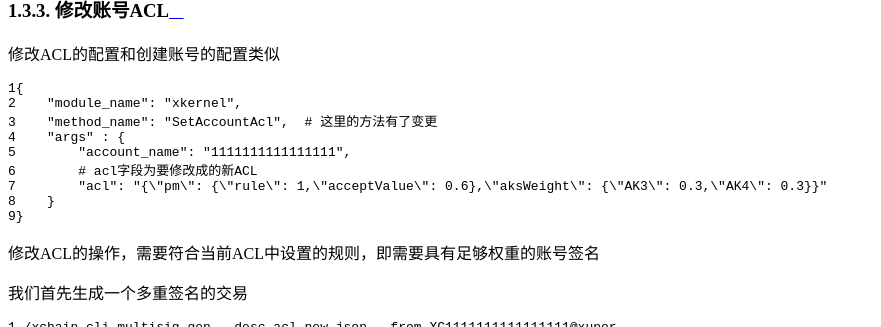
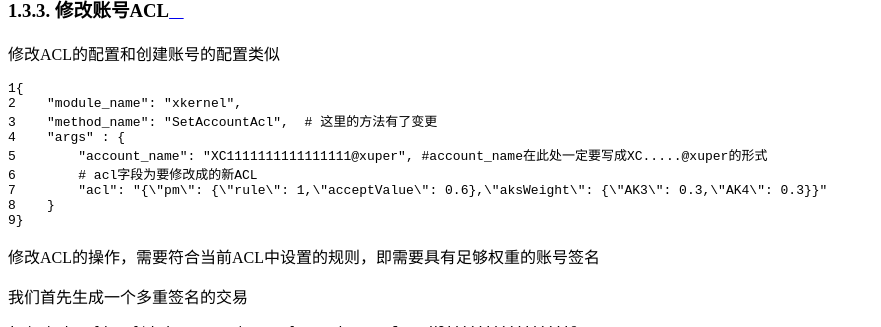
Before and after one commit to xuperchain/docs, a Sphinx documentation site: the page built from source/advanced_usage/contract_accounts.rst, in a window 1280 px wide and 900 px high, scrolled down 4105 px, cut to the strip 115-442 px from the top of the window. Shown: the whole strip, without its empty margins (0-881 px from the left). Built offline with Sphinx 7.4.7 and the Read the Docs theme 2.0.0, drawn with Linux system fonts in a browser that asks for light colours; comment, search, counter and statistics services are not loaded.

Commit message:
Update contract_accounts.rst
在修改ACL配置方法时，将"account_name": "1111111111111111" 修改为了 "account_name": "XC1111111111111111@xuper"。
在修改ACL配置时account_name需要设定为XC......@xuper形式，而创建ACL时,写为："account_name": "1111111111111111"即可。

```diff
--- a/source/advanced_usage/contract_accounts.rst
+++ b/source/advanced_usage/contract_accounts.rst
@@ -125,7 +125,7 @@ XuperChain的客户端工具提供了ACL查询功能，只需如下命令
         "module_name": "xkernel",
         "method_name": "SetAccountAcl",  # 这里的方法有了变更
         "args" : {
-            "account_name": "1111111111111111",
+            "account_name": "XC1111111111111111@xuper", #account_name在此处一定要写成XC.....@xuper的形式
             # acl字段为要修改成的新ACL
             "acl": "{\"pm\": {\"rule\": 1,\"acceptValue\": 0.6},\"aksWeight\": {\"AK3\": 0.3,\"AK4\": 0.3}}"
         }
```
